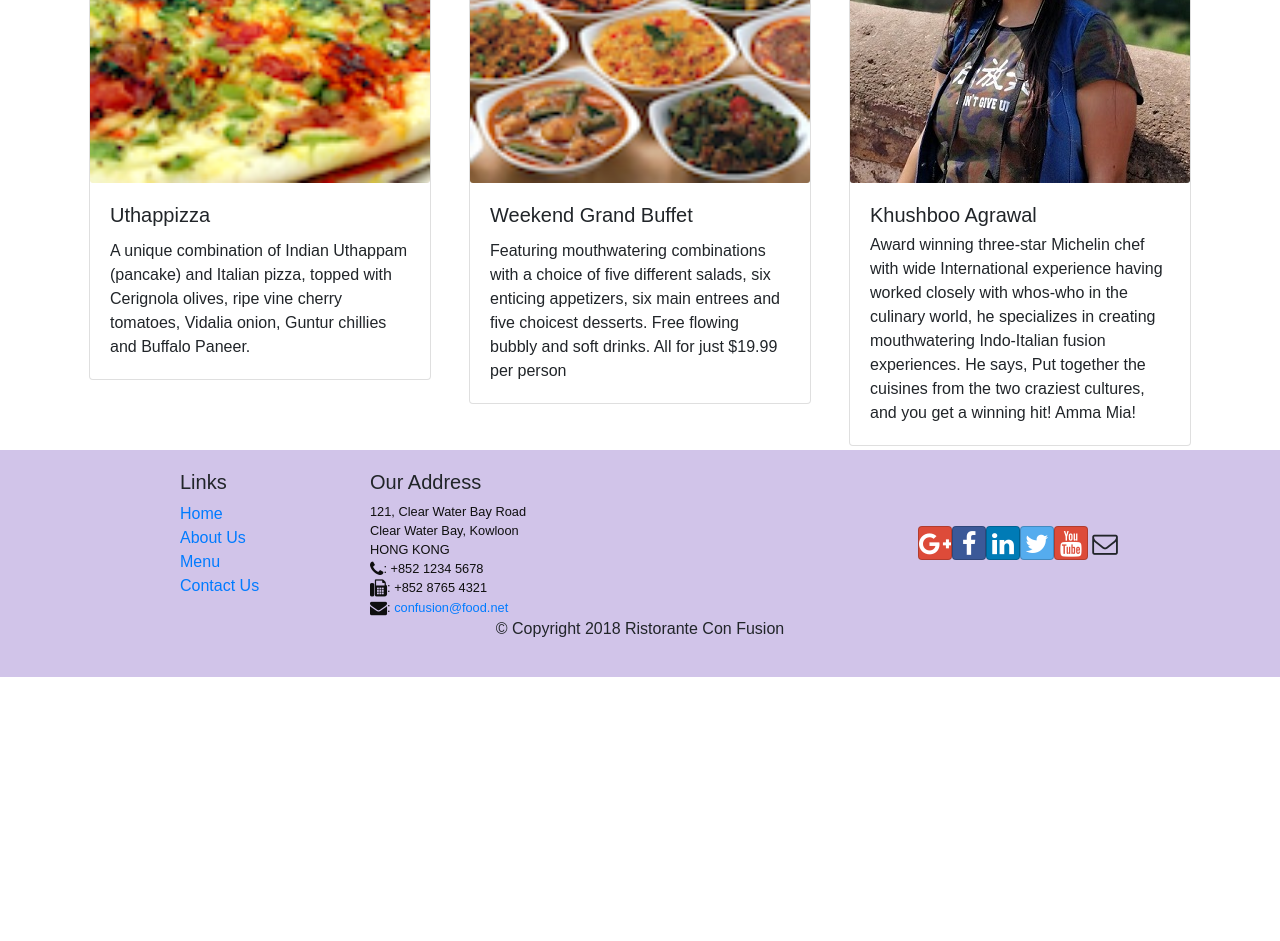
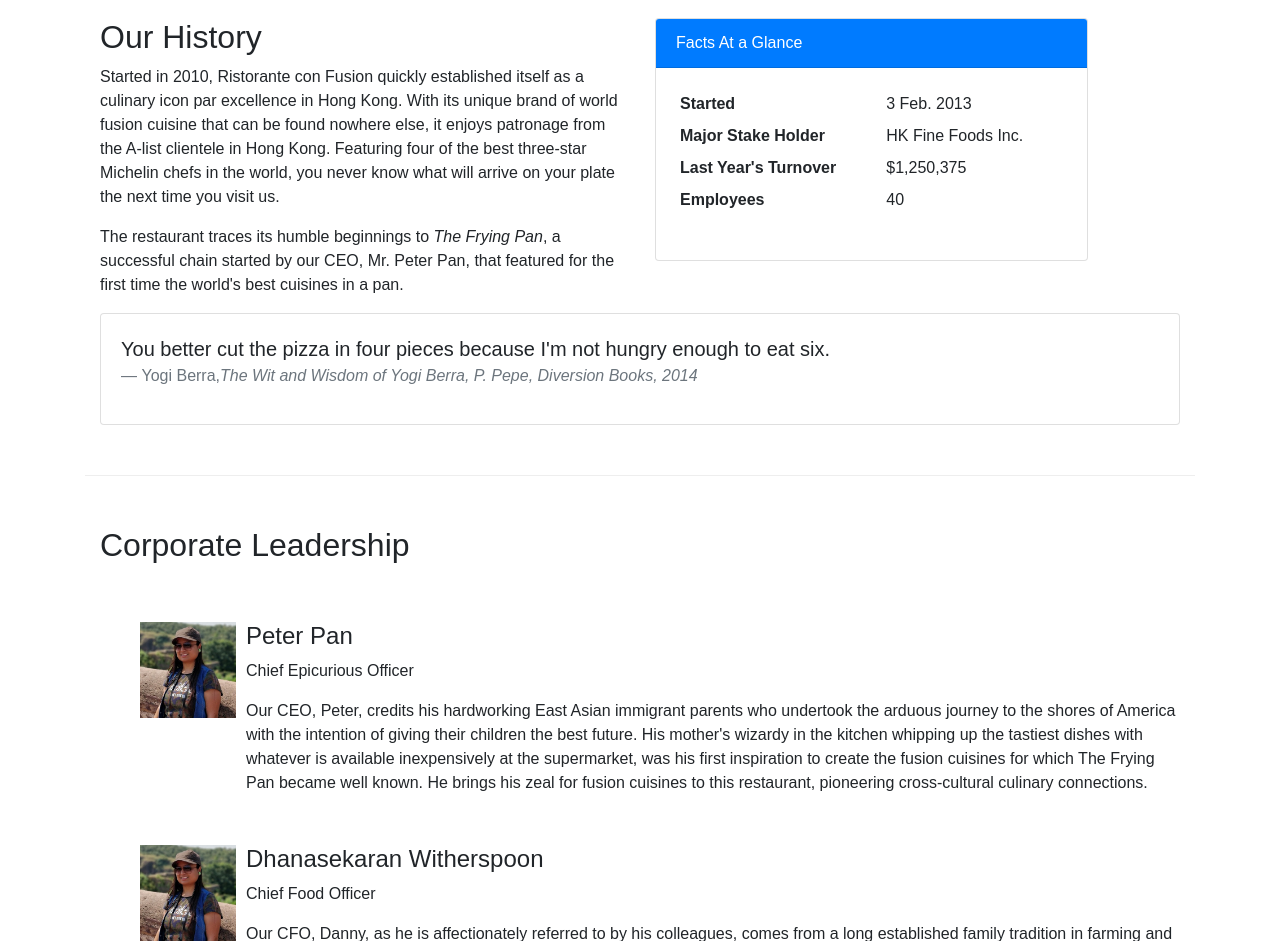
Before and after one commit to webkhushboo/ReactRestaurantApp, a React (Create React App) app: page /aboutus in a window 1280 px wide. Before the commit this address led to /home. Shown: the part 480-1421 px from the top of the page. Before the commit the page ends 1157 px from the top, so only its background shows below. Built offline with nearby package versions, Linux system fonts and the light colour scheme.

Commit message:
Finished second assignment about us

```diff
--- a/src/App.css
+++ b/src/App.css
@@ -34,3 +34,16 @@
 .navbar-dark {
   background-color: #512da8;
 }
+
+.image {
+  width: 96px;
+  height: 96px;
+}
+
+.aboutus-list {
+  margin-left: 10px;
+}
+
+.about-list-item {
+  margin-top: 50px;
+}
--- /dev/null
+++ b/src/components/AboutComponent.js
@@ -0,0 +1,117 @@
+import React from "react";
+import {
+  Breadcrumb,
+  BreadcrumbItem,
+  Card,
+  CardBody,
+  CardHeader,
+  Media
+} from "reactstrap";
+import { Link } from "react-router-dom";
+
+function About(props) {
+  const leaders = props.leaders.map(leader => {
+    return <RenderLeader leader={leader} key={leader.id} />;
+  });
+
+  return (
+    <div className="container">
+      <div className="row">
+        <Breadcrumb>
+          <BreadcrumbItem>
+            <Link to="/home">Home</Link>
+          </BreadcrumbItem>
+          <BreadcrumbItem active>About Us</BreadcrumbItem>
+        </Breadcrumb>
+        <div className="col-12">
+          <h3>About Us</h3>
+          <hr />
+        </div>
+      </div>
+      <div className="row row-content">
+        <div className="col-12 col-md-6">
+          <h2>Our History</h2>
+          <p>
+            Started in 2010, Ristorante con Fusion quickly established itself as
+            a culinary icon par excellence in Hong Kong. With its unique brand
+            of world fusion cuisine that can be found nowhere else, it enjoys
+            patronage from the A-list clientele in Hong Kong. Featuring four of
+            the best three-star Michelin chefs in the world, you never know what
+            will arrive on your plate the next time you visit us.
+          </p>
+          <p>
+            The restaurant traces its humble beginnings to{" "}
+            <em>The Frying Pan</em>, a successful chain started by our CEO, Mr.
+            Peter Pan, that featured for the first time the world's best
+            cuisines in a pan.
+          </p>
+        </div>
+        <div className="col-12 col-md-5">
+          <Card>
+            <CardHeader className="bg-primary text-white">
+              Facts At a Glance
+            </CardHeader>
+            <CardBody>
+              <dl className="row p-1">
+                <dt className="col-6">Started</dt>
+                <dd className="col-6">3 Feb. 2013</dd>
+                <dt className="col-6">Major Stake Holder</dt>
+                <dd className="col-6">HK Fine Foods Inc.</dd>
+                <dt className="col-6">Last Year's Turnover</dt>
+                <dd className="col-6">$1,250,375</dd>
+                <dt className="col-6">Employees</dt>
+                <dd className="col-6">40</dd>
+              </dl>
+            </CardBody>
+          </Card>
+        </div>
+        <div className="col-12">
+          <Card>
+            <CardBody className="bg-faded">
+              <blockquote className="blockquote">
+                <p className="mb-0">
+                  You better cut the pizza in four pieces because I'm not hungry
+                  enough to eat six.
+                </p>
+                <footer className="blockquote-footer">
+                  Yogi Berra,
+                  <cite title="Source Title">
+                    The Wit and Wisdom of Yogi Berra, P. Pepe, Diversion Books,
+                    2014
+                  </cite>
+                </footer>
+              </blockquote>
+            </CardBody>
+          </Card>
+        </div>
+      </div>
+      <div className="row row-content">
+        <div className="col-12">
+          <h2>Corporate Leadership</h2>
+        </div>
+        <div className="col-12">
+          <Media list>{leaders}</Media>
+        </div>
+      </div>
+    </div>
+  );
+}
+
+function RenderLeader({ leader }) {
+  return (
+    <div key={leader.id}>
+      <Media className="about-list-item">
+        <Media left href="#">
+          <img src={leader.image} className="image" alt={leader.name} />
+        </Media>
+        <Media body className="aboutus-list">
+          <Media heading>{leader.name}</Media>
+          <p>{leader.designation}</p>
+          {leader.description}
+        </Media>
+      </Media>
+    </div>
+  );
+}
+
+export default About;
--- a/src/components/MainComponent.js
+++ b/src/components/MainComponent.js
@@ -10,6 +10,7 @@
 import Contact from "./ContactComponent";
 import Home from "../components/HomeComponent";
 import { Switch, Route, Redirect } from "react-router-dom";
+import About from "./AboutComponent";
 
 class Main extends Component {
   constructor(props) {
@@ -61,6 +62,11 @@
           />
           <Route path="/menu/:dishId" component={DishWithId} />} />
           <Route exact path="/contactus" component={Contact} />} />
+          <Route
+            exact
+            path="/aboutus"
+            component={() => <About leaders={this.state.leaders} />}
+          />
           <Redirect to="/home" />
         </Switch>
         <Footer />
```
